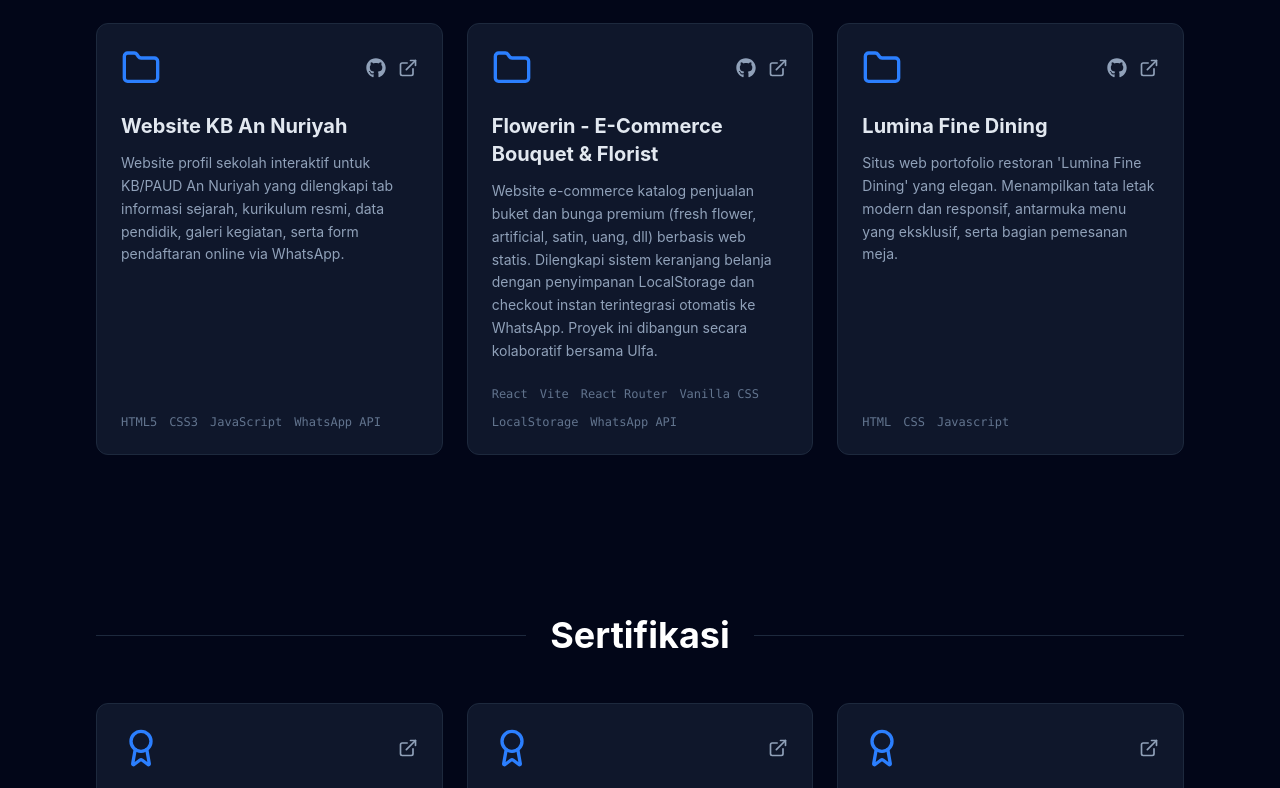
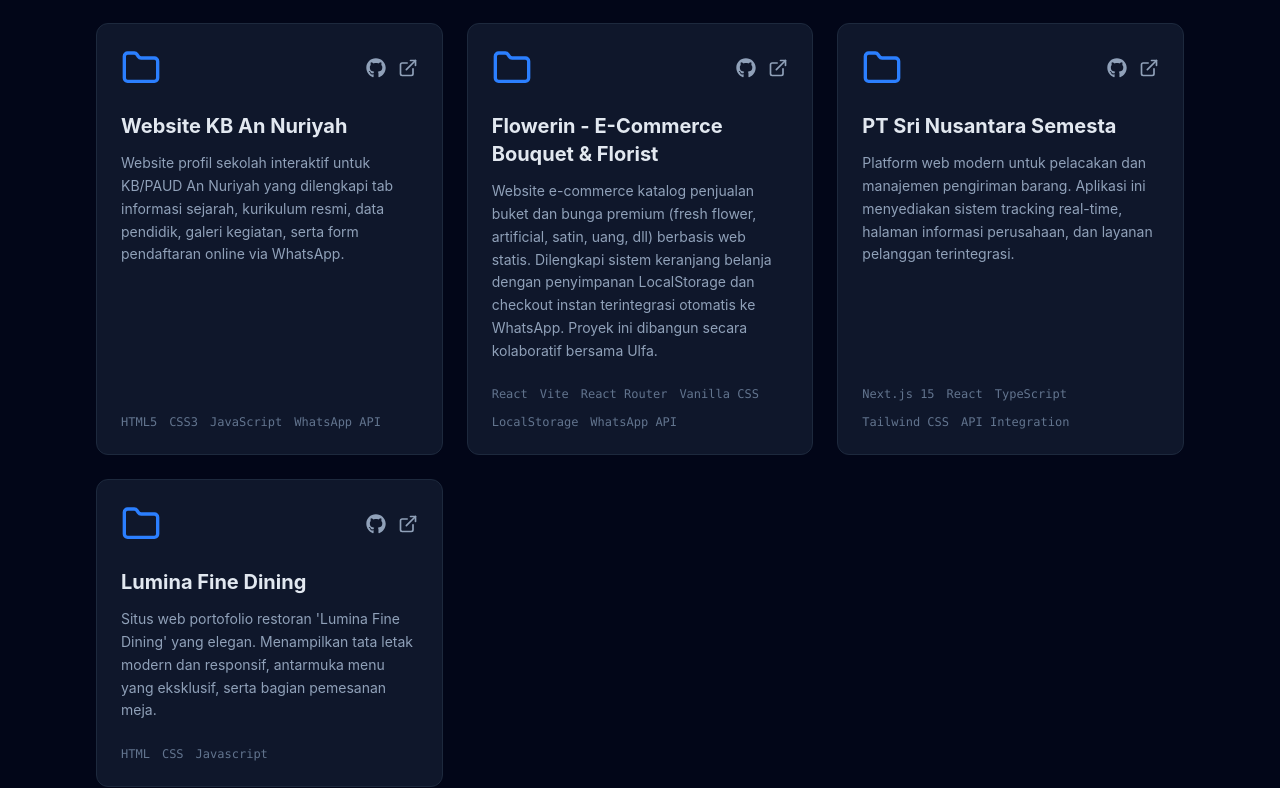
Before and after one commit to gadingislami12/Myself, a React (Vite) app: page / in a window 1280 px wide. Shown: the part 3132-3920 px from the top of the page. Built offline with nearby package versions, Linux system fonts and the light colour scheme.

Commit message:
Add project entry for PT Sri Nusantara Semesta
Added a new project entry for PT Sri Nusantara Semesta with details on its technology stack and links.

```diff
--- a/src/components/Projects.jsx
+++ b/src/components/Projects.jsx
@@ -60,6 +60,13 @@ const projects = [
   tech: ["React", "Vite", "React Router", "Vanilla CSS", "LocalStorage", "WhatsApp API"],
   github: "https://github.com/gadingislami12/flowerin",
   external: "https://gadingislami12.github.io/flowerin/"
+},
+{
+  title: "PT Sri Nusantara Semesta",
+  description: "Platform web modern untuk pelacakan dan manajemen pengiriman barang. Aplikasi ini menyediakan sistem tracking real-time, halaman informasi perusahaan, dan layanan pelanggan terintegrasi.",
+  tech: ["Next.js 15", "React", "TypeScript", "Tailwind CSS", "API Integration"],
+  github: "https://github.com/gadinislami12/PT-Sri-Nusantara-Semesta",
+  external: "https://pt-sri-nusantara-semesta.netlify.app/"
 },
   {
     title: "Lumina Fine Dining",
```
